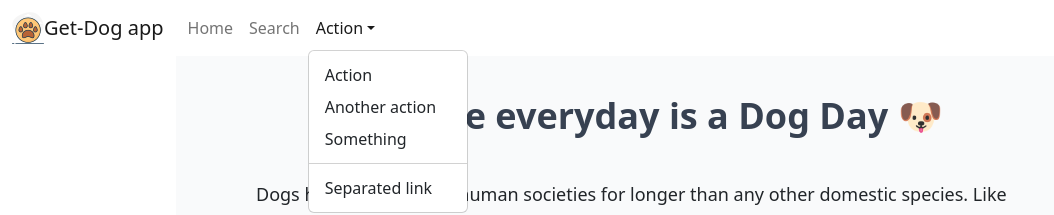
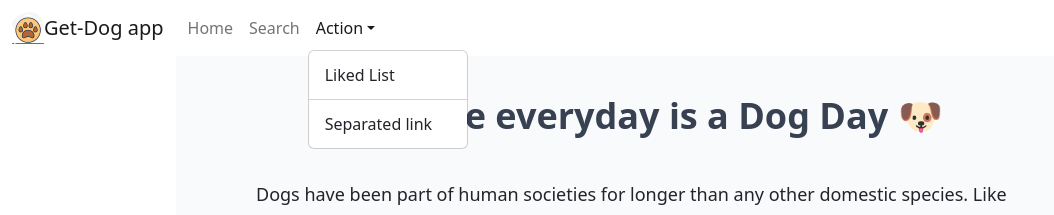
Before and after one commit to fbrightw/app-for-dog-person, a React app: page / in a window 1280 px wide. Both pictures are taken after a click on the button "Action". Shown: the top 215 px of the page, without its empty margins (0-1054 px from the left). Built offline with nearby package versions, Linux system fonts and the light colour scheme; no server answers.

Commit message:
navbar factoring

```diff
--- a/src/components/AppNavbar.jsx
+++ b/src/components/AppNavbar.jsx
@@ -22,11 +22,7 @@ class AppNavbar extends Component {
                 <Nav.Link href="#home">Home</Nav.Link>
                 <Nav.Link href="#search">Search</Nav.Link>
                 <NavDropdown title="Action" id="basic-nav-dropdown">
-                  <NavDropdown.Item href="#action/3.1">Action</NavDropdown.Item>
-                  <NavDropdown.Item href="#action/3.2">
-                    Another action
-                  </NavDropdown.Item>
-                  <NavDropdown.Item href="#action/3.3">Something</NavDropdown.Item>
+                  <NavDropdown.Item href="#action/3.1">Liked List</NavDropdown.Item>
                   <NavDropdown.Divider />
                   <NavDropdown.Item href="#action/3.4">
                     Separated link
```
